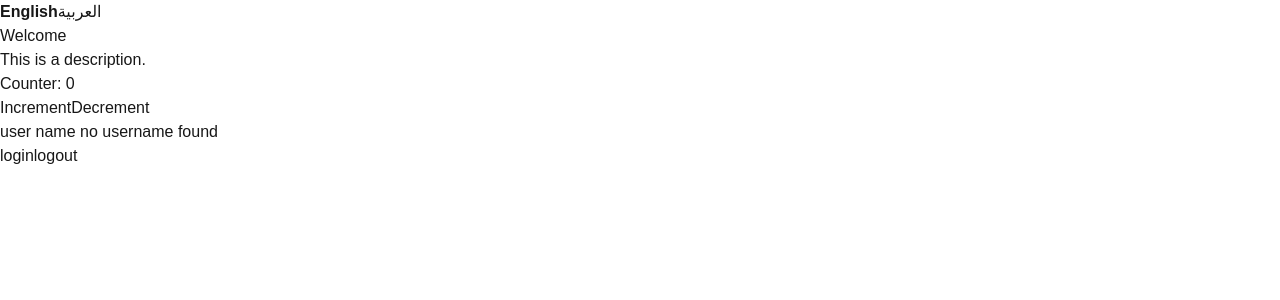
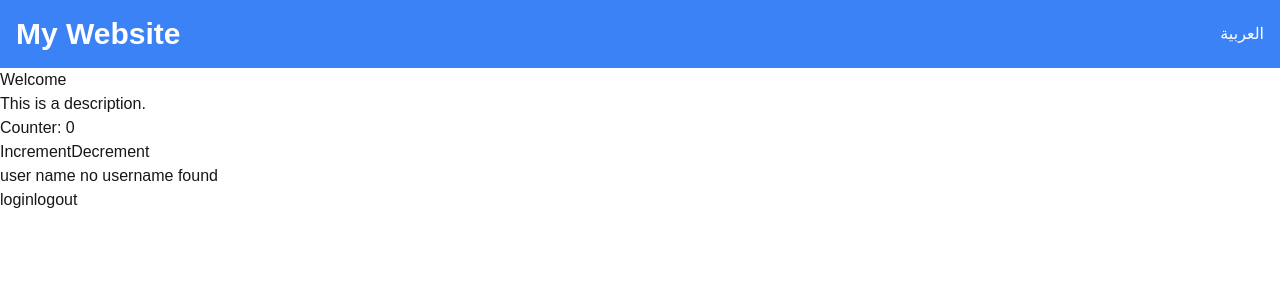
Before and after one commit to georgefikri/NEXTJS, a Next.js app in the folder my-nextjs-app/: page /en in a window 1280 px wide. Shown: the top 300 px of the page. Built offline with nearby package versions, Linux system fonts and the light colour scheme.

Commit message:
feat(header): adding header

```diff
--- a/my-nextjs-app/src/app/[locale]/page.tsx
+++ b/my-nextjs-app/src/app/[locale]/page.tsx
@@ -5,10 +5,20 @@ import { localization } from '@/consts/loadMessage';
 
 export default  function LocalePage({ params }: { params: { locale: string } }) {
   const messages = localization(params.locale);
+  const isRTL = params.locale === 'ar';
 
   return (
     <main>
-      <LanguageSwitcher />
+       <header className="bg-blue-500 text-white p-4 flex">
+        <div className="container mx-auto flex">
+          <h1 className="text-3xl font-bold">My Website</h1>
+          <div className={`flex items-center ${isRTL ? 'mr-auto' : 'ml-auto'}`}>
+
+          <LanguageSwitcher />
+
+          </div>
+        </div>
+      </header>
 
       <h1>{messages['welcome']}</h1>
       <p>{messages['description']}</p>
--- a/my-nextjs-app/src/components/LanguageSwitcher.tsx
+++ b/my-nextjs-app/src/components/LanguageSwitcher.tsx
@@ -1,6 +1,8 @@
 'use client';
 
 import { useRouter, usePathname } from 'next/navigation';
+
+
 
 export default function LanguageSwitcher() {
   const router = useRouter();
@@ -17,18 +19,22 @@ export default function LanguageSwitcher() {
 
   return (
     <div>
-      <button
-        onClick={() => changeLanguage('en')}
-        style={{ fontWeight: currentLocale === 'en' ? 'bold' : 'normal' }}
-      >
-        English
-      </button>
-      <button
-        onClick={() => changeLanguage('ar')}
-        style={{ fontWeight: currentLocale === 'ar' ? 'bold' : 'normal' }}
-      >
-        العربية
-      </button>
+      {
+      currentLocale === 'en' ? (
+        <button
+          onClick={() => changeLanguage('ar')}
+        >
+          العربية
+        </button>
+      ) : (
+        <button
+          onClick={() => changeLanguage('en')}
+        >
+          English
+        </button>
+      )
+      }
+
     </div>
   );
 }
```
